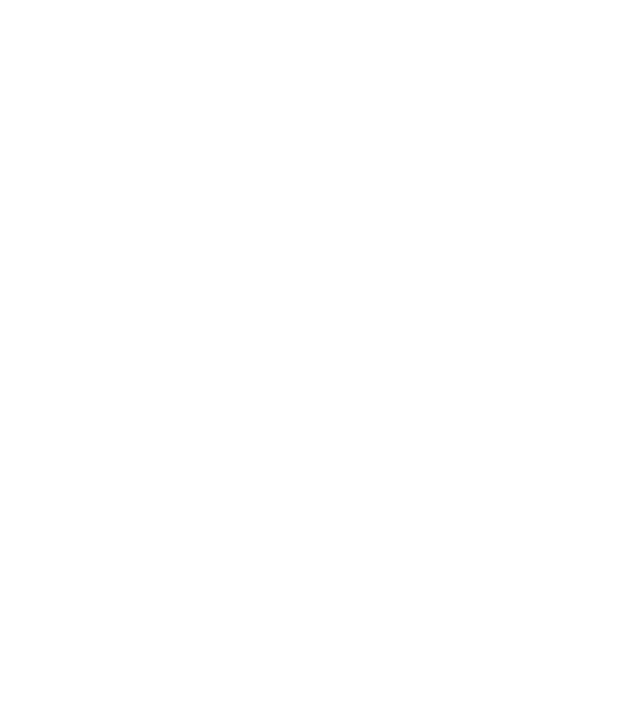
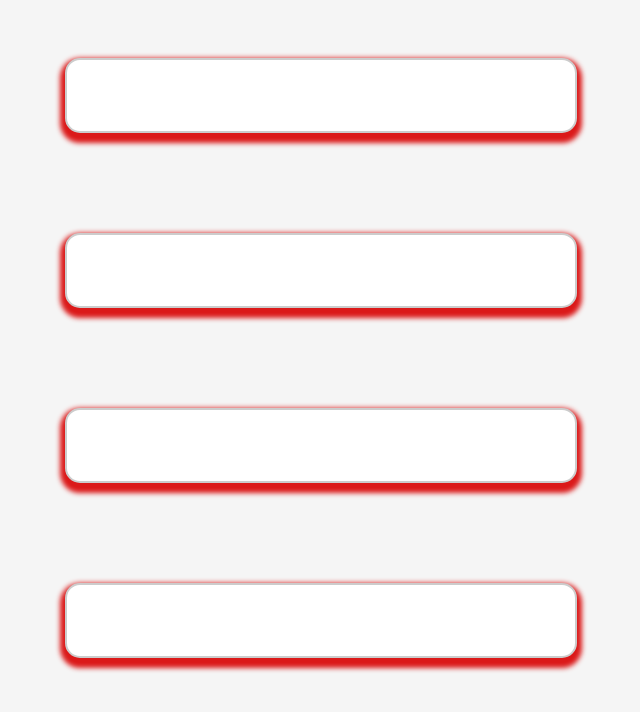
Before and after one commit to juniortotep/Sport-Fanatic-Website, a plain HTML site: page firstPage/frontPage.html in a window 1280 px wide. Shown: the whole page, without its empty margins (377-1017 px from the left). Drawn offline with nearby package versions, Linux system fonts and the light colour scheme.

Commit message:
front home page is getting done

```diff
--- a/firstPage/front.css
+++ b/firstPage/front.css
@@ -0,0 +1,38 @@
+body {
+    width: 100vw;
+    height: 100vh;
+  background-color: #f5f5f5;
+font-family: "Roboto", sans-serif;
+}
+
+.mainBox {
+  width: 100%;
+  height: 100%;
+  background-color: #f5f5f5;
+  position: relative;
+
+  border-color: black 5px 5px 5px 5px;
+  display: block;
+  margin-left: auto;
+  margin-right: auto;
+  width: 40%;
+}
+
+.soccerBox {
+
+
+}
+
+input[type="text"] {
+  width: 100%;
+  height: 75px;
+  padding:  20px;
+  margin: 50px;
+  box-sizing: border-box;
+  border: 2px solid #ccc;
+  -webkit-transition: 0.5s;
+  transition: 0.5s;
+  outline: none;
+  border-radius: 15px;
+  box-shadow: 0px 5px 5px 5px #db1919;
+}
--- a/firstPage/frontPage.html
+++ b/firstPage/frontPage.html
@@ -1,12 +1,34 @@
 <!DOCTYPE html>
 <html lang="en">
-<head>
-    <meta charset="UTF-8">
-    <meta name="viewport" content="width=device-width, initial-scale=1.0">
-    <link rel="stylesheet" href="front.css">
-    <title>Document</title>
-</head>
-<body>
+  <head>
+    <meta charset="UTF-8" />
+    <meta name="viewport" content="width=device-width, initial-scale=1.0" />
+    <link rel="stylesheet" href="front.css" />
+    <title>Sports BABY</title>
+  </head>
+  <body>
 
-</body>
+
+   <div class="mainBox">
+<div class="soccerBox">
+    <input type="text"/>
+</div>
+
+<div class="footballBox">
+    <input type="text"/>
+</div>
+<div class="ufcBox">
+    <input type="text"/>
+</div>
+<div class="basketballBox">
+    <input type="text"/>
+</div>
+</div>
+
+
+
+
+    <script src="https://code.jquery.com/ui/1.13.2/jquery-ui.min.js"></script>
+    <script src="https://code.jquery.com/jquery-3.7.1.min.js"></script>
+  </body>
 </html>
```
